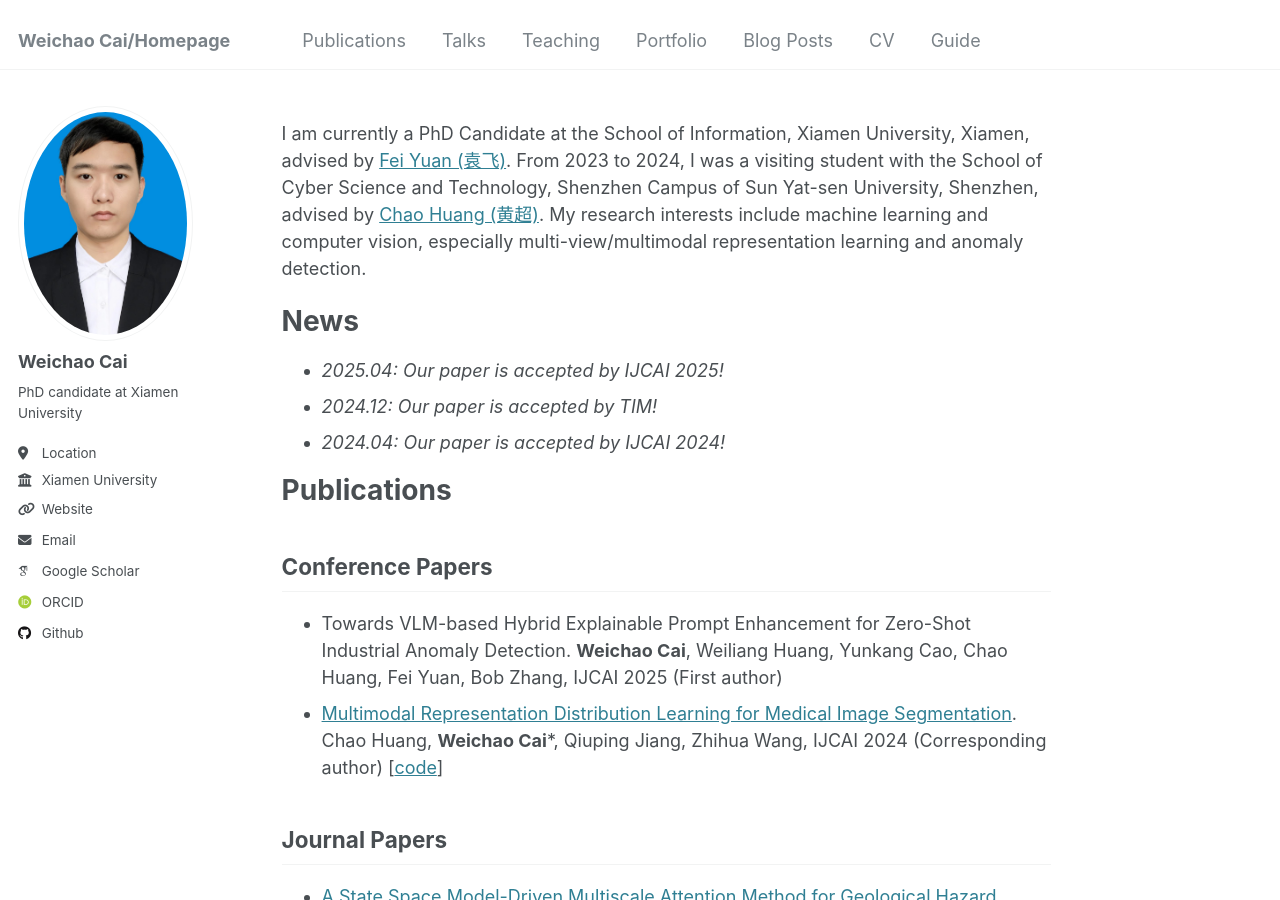
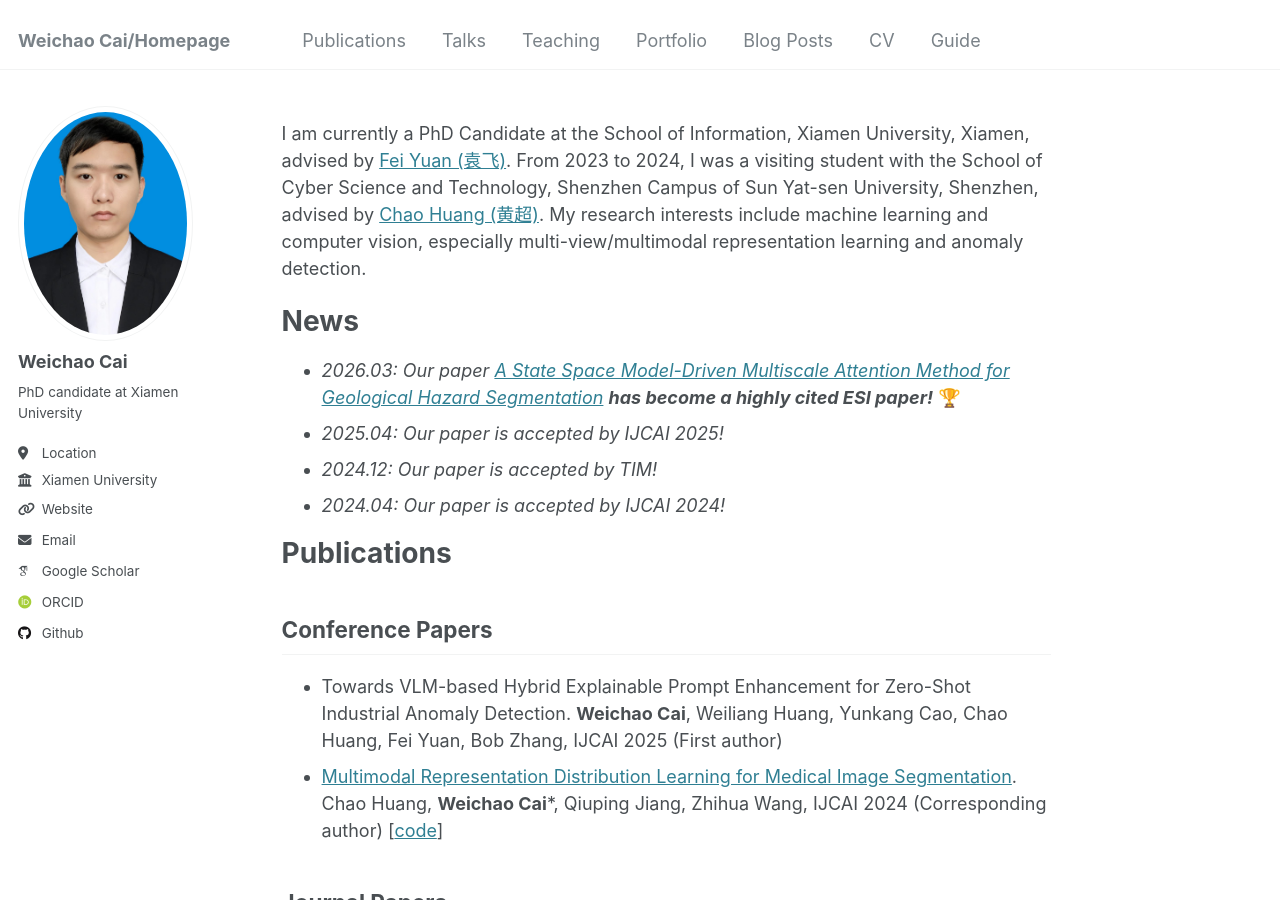
Before and after one commit to GPIOX/weichaocai.github.io, a Jekyll site: the page built from _pages/about.md, in a window 1280 px wide and 900 px high. Built offline with Jekyll 4.4.1, drawn with Linux system fonts in a browser that asks for light colours; some web fonts are replaced.

Commit message:
update about.md

```diff
--- a/_pages/about.md
+++ b/_pages/about.md
@@ -10,6 +10,7 @@ redirect_from:
 I am currently a PhD Candidate at the School of Information, Xiamen University, Xiamen, advised by [Fei Yuan (袁飞)](https://informatics.xmu.edu.cn/info/1021/24079.htm). From 2023 to 2024, I was a visiting student with the School of Cyber Science and Technology, Shenzhen Campus of Sun Yat-sen University, Shenzhen, advised by [Chao Huang (黄超)](https://scst.sysu.edu.cn/members/members01/1406808.htm). My research interests include machine learning and computer vision, especially multi-view/multimodal representation learning and anomaly detection.
 
 # News
+- *2026.03: Our paper [A State Space Model-Driven Multiscale Attention Method for Geological Hazard Segmentation](https://ieeexplore.ieee.org/document/10852340) **has become a highly cited ESI paper!*** 🏆
 - *2025.04: Our paper is accepted by IJCAI 2025!*
 - *2024.12: Our paper is accepted by TIM!*
 - *2024.04: Our paper is accepted by IJCAI 2024!*
```
